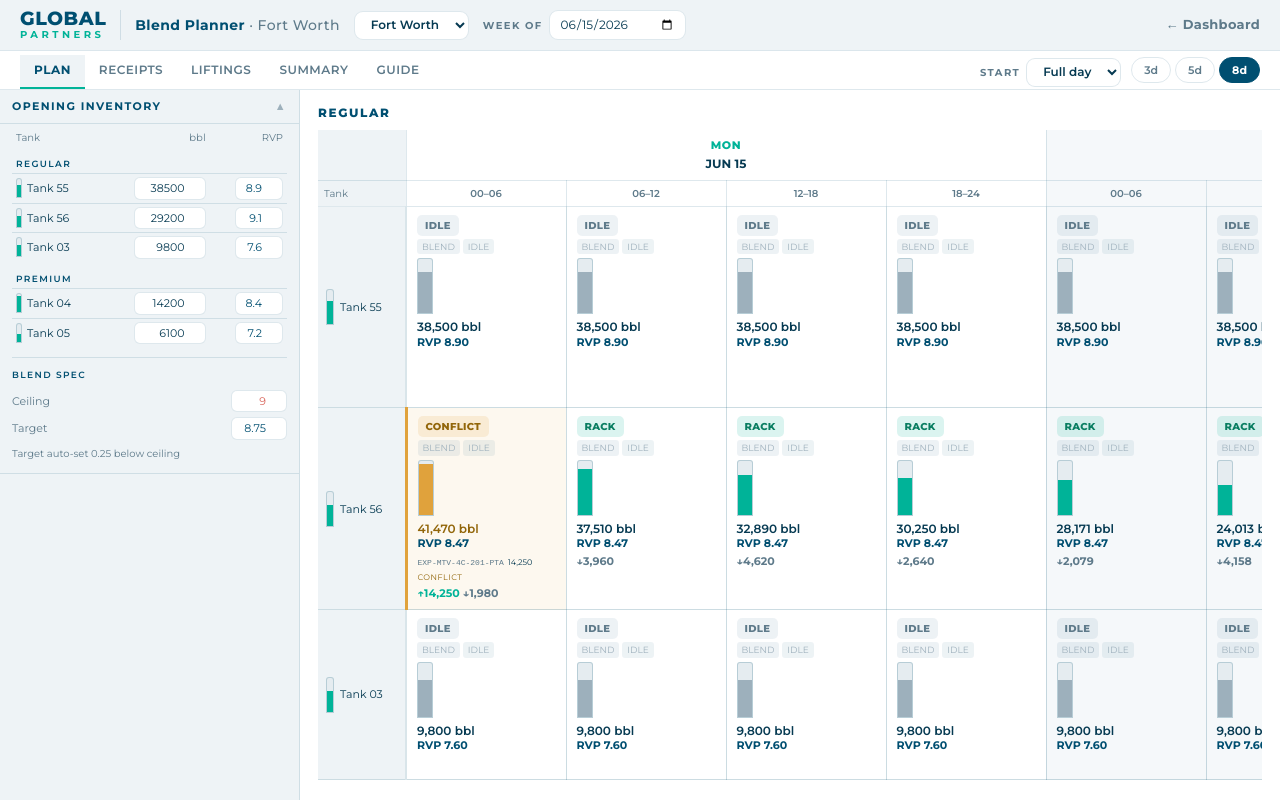
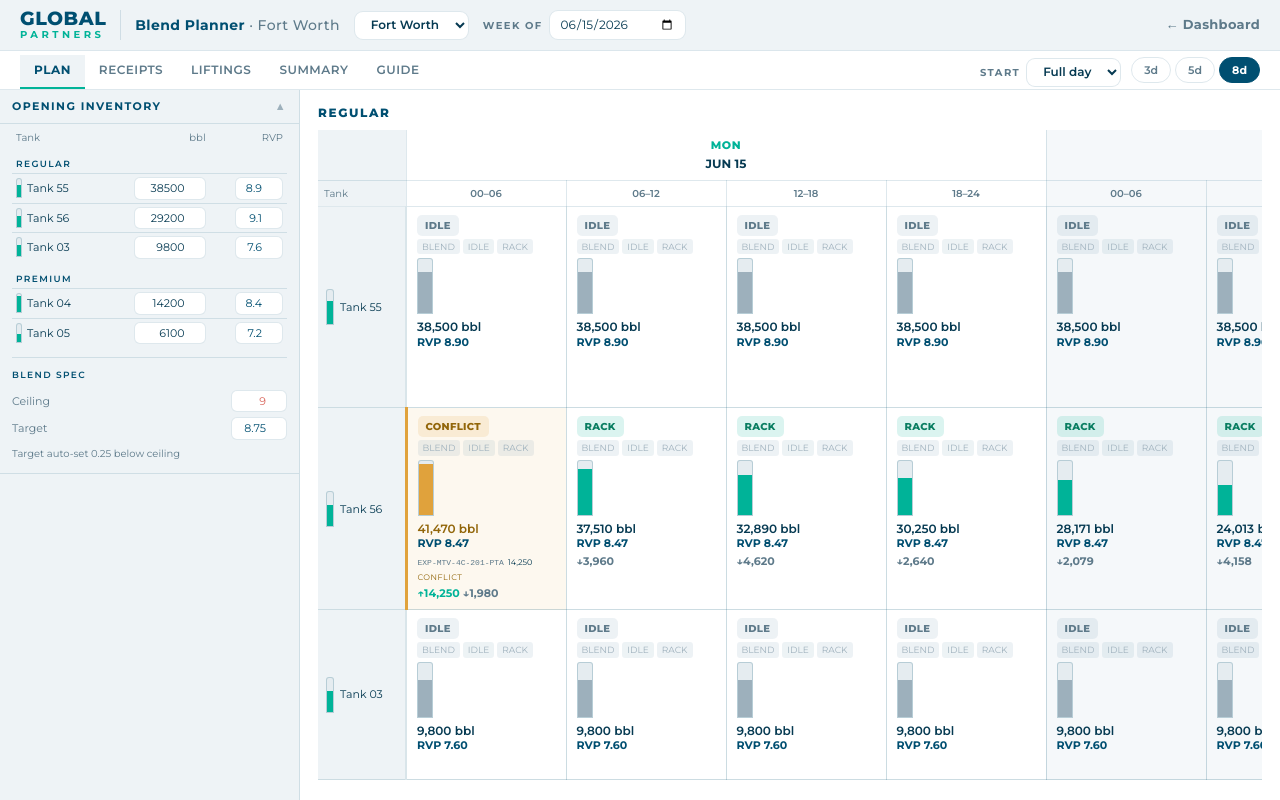
Before and after one commit to Pynnmichael-oss/blend-planner, a React (Vite) app: page / in a window 1280 px wide. Built offline with nearby package versions, Linux system fonts and the light colour scheme.

Commit message:
feat: add manual RACK toggle button wired to rack override in calc engine

```diff
--- a/src/components/blendplanner/BlendPlannerGrid.jsx
+++ b/src/components/blendplanner/BlendPlannerGrid.jsx
@@ -88,7 +88,7 @@ const thBase = {
 };
 
 export default function BlendPlannerGrid({
-  grid, terminalConfig, toggleBlend, toggleIdle,
+  grid, terminalConfig, toggleBlend, toggleIdle, onToggleRack,
   receipts = [], liftings = [],
   receiptAllocations = {}, rackTankAssignments = {},
   setReceiptAllocation, setRackTank,
@@ -204,6 +204,7 @@ export default function BlendPlannerGrid({
                       openingFillPct={openingPct[tank.id] ?? 0}
                       toggleBlend={toggleBlend}
                       onToggleIdle={toggleIdle}
+                      onToggleRack={onToggleRack}
                       onCellClick={setSelectedPeriod}
                       dateIndexMap={dateIndexMap}
                     />
--- a/src/components/blendplanner/TankRow.jsx
+++ b/src/components/blendplanner/TankRow.jsx
@@ -40,7 +40,7 @@ const INV_COLOR = {
   CONFLICT: '#92660a',
 };
 
-export default function TankRow({ tank, periods, cells, openingFillPct, toggleBlend, onToggleIdle, onCellClick, dateIndexMap }) {
+export default function TankRow({ tank, periods, cells, openingFillPct, toggleBlend, onToggleIdle, onToggleRack, onCellClick, dateIndexMap }) {
   return (
     <tr>
       {/* ── Row header ─── */}
@@ -136,6 +136,19 @@ export default function TankRow({ tank, periods, cells, openingFillPct, toggleBl
               >
                 IDLE
               </span>
+              <span
+                onClick={e => { e.stopPropagation(); onToggleRack(tank.id, entry.date, entry.timeSlot); }}
+                title={entry.manualRack ? 'Remove rack override' : 'Force rack'}
+                style={{
+                  fontSize: '9px', padding: '1px 5px', borderRadius: '3px',
+                  backgroundColor: entry.manualRack ? 'rgba(22,101,52,.20)' : 'rgba(0,79,113,.07)',
+                  color: entry.manualRack ? '#22c55e' : '#9DB0BC',
+                  fontFamily: "'Montserrat',sans-serif", cursor: 'pointer', userSelect: 'none',
+                  display: entry.blendActive ? 'none' : 'inline-block',
+                }}
+              >
+                RACK
+              </span>
             </div>
 
             {/* Vertical gauge */}
--- a/src/components/layout/AppShell.jsx
+++ b/src/components/layout/AppShell.jsx
@@ -72,7 +72,7 @@ export default function AppShell({
   receipts, setReceipts,
   liftings, setLiftings,
   planDays, setPlanDays,
-  grid, toggleBlend, toggleIdle,
+  grid, toggleBlend, toggleIdle, toggleRack,
   receiptAllocations, rackTankAssignments,
   setReceiptAllocation, setRackTank,
   parsedReceipts, setParsedReceipts,
@@ -260,6 +260,7 @@ export default function AppShell({
                   terminalConfig={terminalConfig}
                   toggleBlend={toggleBlend}
                   toggleIdle={toggleIdle}
+                  onToggleRack={toggleRack}
                   receipts={receipts}
                   liftings={liftings}
                   receiptAllocations={receiptAllocations}
--- a/src/data/inventoryCalc.js
+++ b/src/data/inventoryCalc.js
@@ -231,6 +231,15 @@ export function buildPlanGrid({
         // Determine rack tank for this period
         // Manual override takes precedence
         if (!primaryRackId) {
+          // Cell-level RACK button: highest priority after rackTankAssignments
+          const manualRackTank = product.tanks.find(t =>
+            manualInputs[`${t.id}-${date}-${timeSlot}`]?.manualRack === true &&
+            !manualInputs[`${t.id}-${date}-${timeSlot}`]?.blendActive
+          );
+          if (manualRackTank) primaryRackId = manualRackTank.id;
+        }
+
+        if (!primaryRackId) {
           // post-blend rack handoff: blended tank takes rack immediately
           // — it now carries the highest RVP and should ship first
           const justFinishedBlend = product.tanks.find(t => {
@@ -433,6 +442,7 @@ export function buildPlanGrid({
             status,
             isManualIdle,
             manualIdle: isManualIdle,
+            manualRack: manual.manualRack ?? false,
             spillVolume,
             spillWarning: spillVolume > 0,
             belowHeel: false,
--- a/src/hooks/useBlendPlanner.js
+++ b/src/hooks/useBlendPlanner.js
@@ -72,6 +72,26 @@ export default function useBlendPlanner() {
     }));
   }
 
+  function toggleRack(tankId, date, timeSlot) {
+    const key = `${tankId}-${date}-${timeSlot}`;
+    setManualInputs(prev => {
+      const current = prev[key]?.manualRack ?? false;
+      const productKey = Object.entries(terminalConfig.products)
+        .find(([, p]) => p.tanks.some(t => t.id === tankId))?.[0];
+      const updated = { ...prev };
+      if (productKey) {
+        terminalConfig.products[productKey].tanks.forEach(t => {
+          const k = `${t.id}-${date}-${timeSlot}`;
+          if (updated[k]?.manualRack) {
+            updated[k] = { ...updated[k], manualRack: false };
+          }
+        });
+      }
+      updated[key] = { ...updated[key], manualRack: !current };
+      return updated;
+    });
+  }
+
   function resetLiftings() {
     setLiftings(buildLiftingsGridWithBase(terminalConfig, startDate, planDays, DEFAULT_DAILY_BASE));
     setRackTankAssignments({});
@@ -98,7 +118,7 @@ export default function useBlendPlanner() {
     grid,
     setTerminalId, setStartDate, setOpeningInventory, setReceipts,
     setPlanDays, setLiftings, resetLiftings,
-    toggleBlend, toggleIdle,
+    toggleBlend, toggleIdle, toggleRack,
     setReceiptAllocation, setRackTank,
     parsedReceipts, setParsedReceipts,
     rvpValues, setRvpValues,
```
